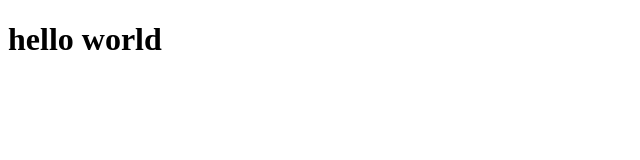
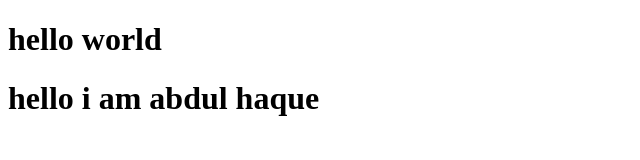
Before and after one commit to abdulhaque2005/git-project1, a plain HTML site: page index.html in a window 1280 px wide. Shown: the whole page, without its empty margins (0-640 px from the left). Drawn offline with Linux system fonts and the light colour scheme.

Commit message:
Update index.html

```diff
--- a/index.html
+++ b/index.html
@@ -7,5 +7,6 @@
 </head>
 <body>
 <h1>hello world</h1>
+    <h1>hello i am abdul haque</h1>
 </body>
 </html>
```
